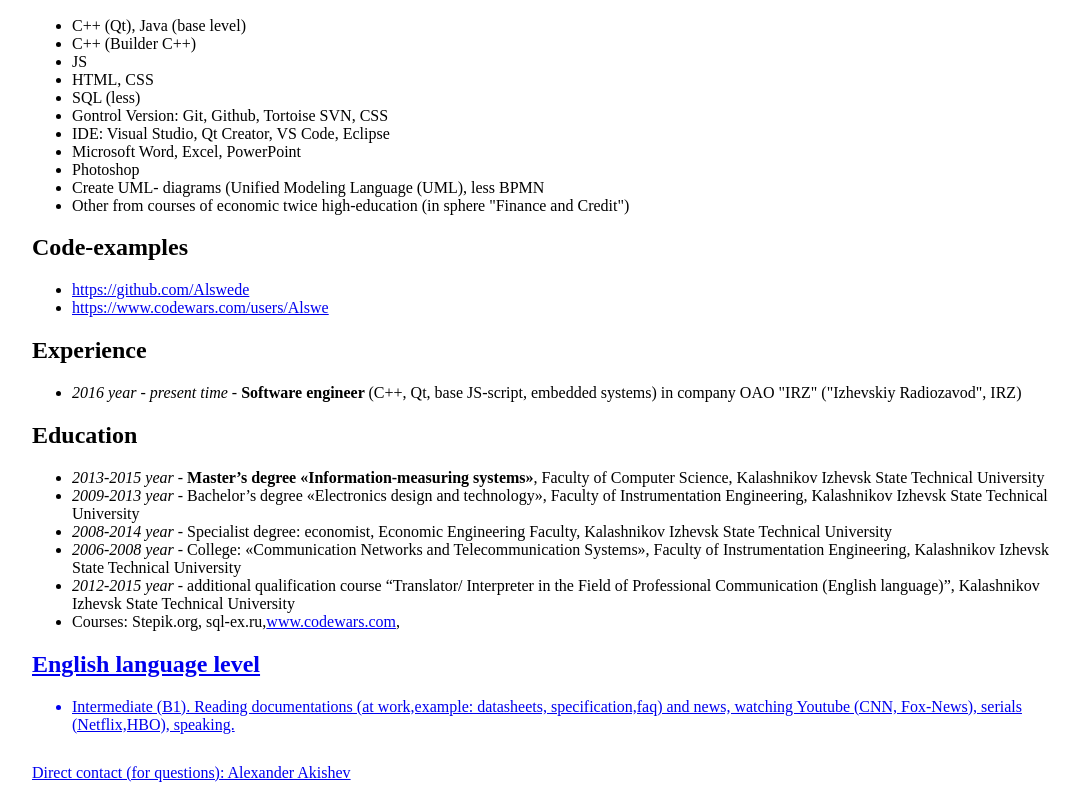
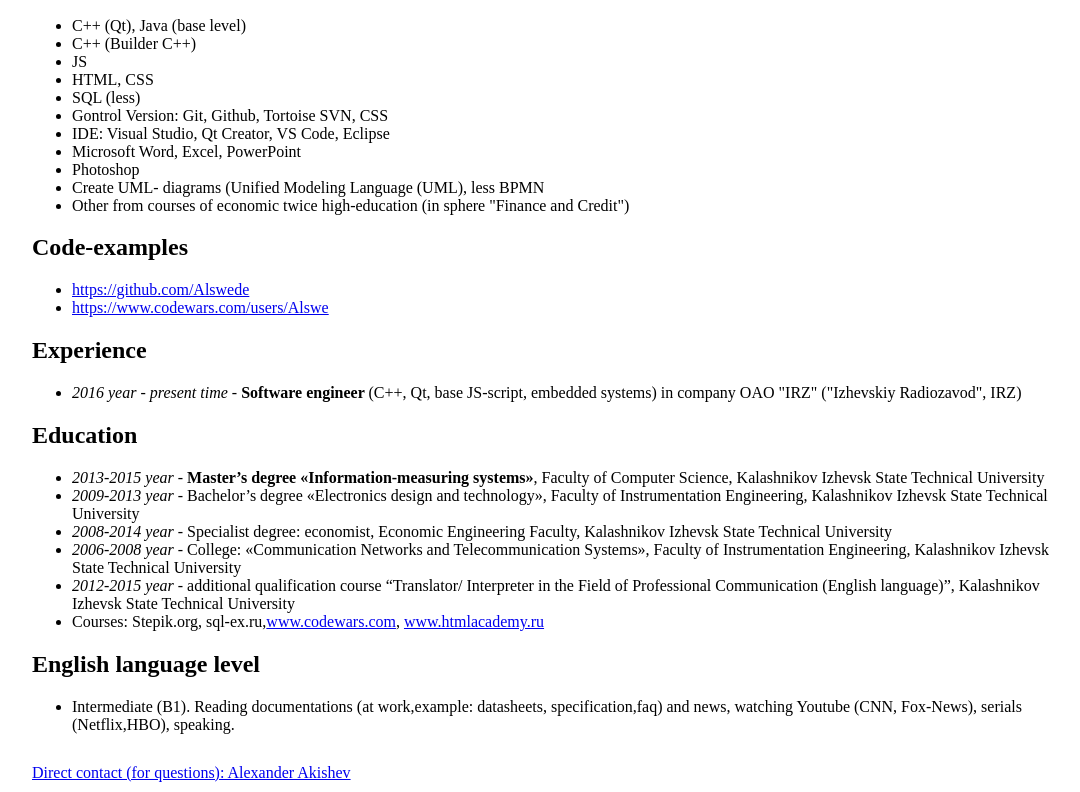
Before and after one commit to Alswede/rs, a plain HTML site: page index.html in a window 1280 px wide. Shown: the part 623-1415 px from the top of the page, without its empty margins (96-1176 px from the left). Drawn offline with Linux system fonts and the light colour scheme.

Commit message:
dosc: update and fix error

```diff
--- a/index.html
+++ b/index.html
@@ -85,7 +85,7 @@
 				<li class = "cv-list__obj"> <i>2008-2014 year </i>- Specialist degree: economist, Economic Engineering Faculty, Kalashnikov Izhevsk State Technical University </li>
 				<li class = "cv-list__obj"> <i>2006-2008 year </i>- College: «Communication Networks and Telecommunication Systems», Faculty of Instrumentation Engineering, Kalashnikov Izhevsk State Technical University </li>
 				<li class = "cv-list__obj"> <i>2012-2015 year </i>- additional qualification course “Translator/ Interpreter in the Field of Professional Communication (English language)”, Kalashnikov Izhevsk State Technical University </li>
-				<li class = "cv-list__obj"> Courses: Stepik.org, sql-ex.ru,<a href="https://www.codewars.com/users/Alswe/">www.codewars.com</a>, <a href =https://htmlacademy.ru/profile/id234506/"www.htmlacademy.ru</a> </li>
+				<li class = "cv-list__obj"> Courses: Stepik.org, sql-ex.ru,<a href="https://www.codewars.com/users/Alswe/">www.codewars.com</a>, <a href =https://htmlacademy.ru/profile/id234506/>www.htmlacademy.ru</a> </li>
 				 </ul>
 			</div>
 		</section>
```
